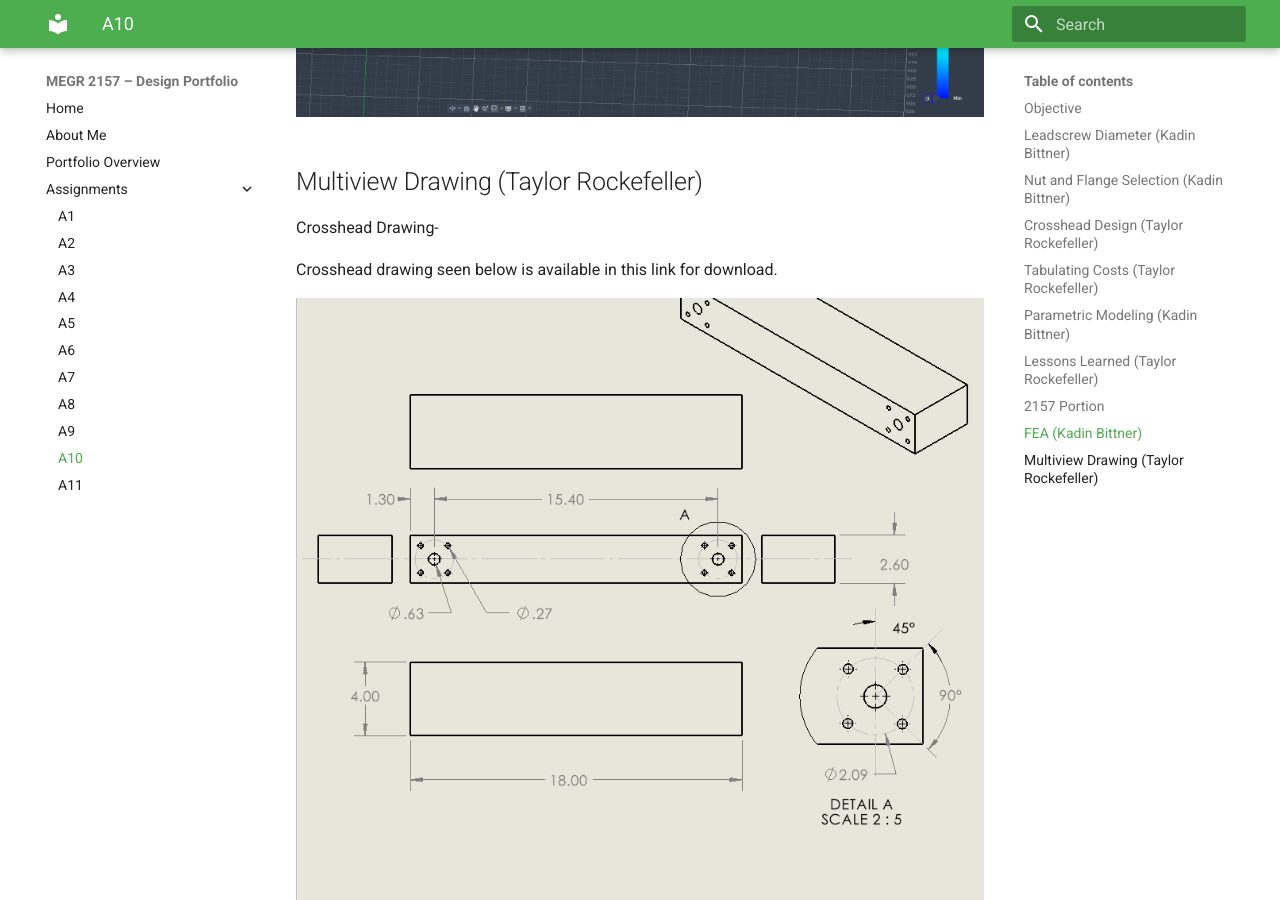
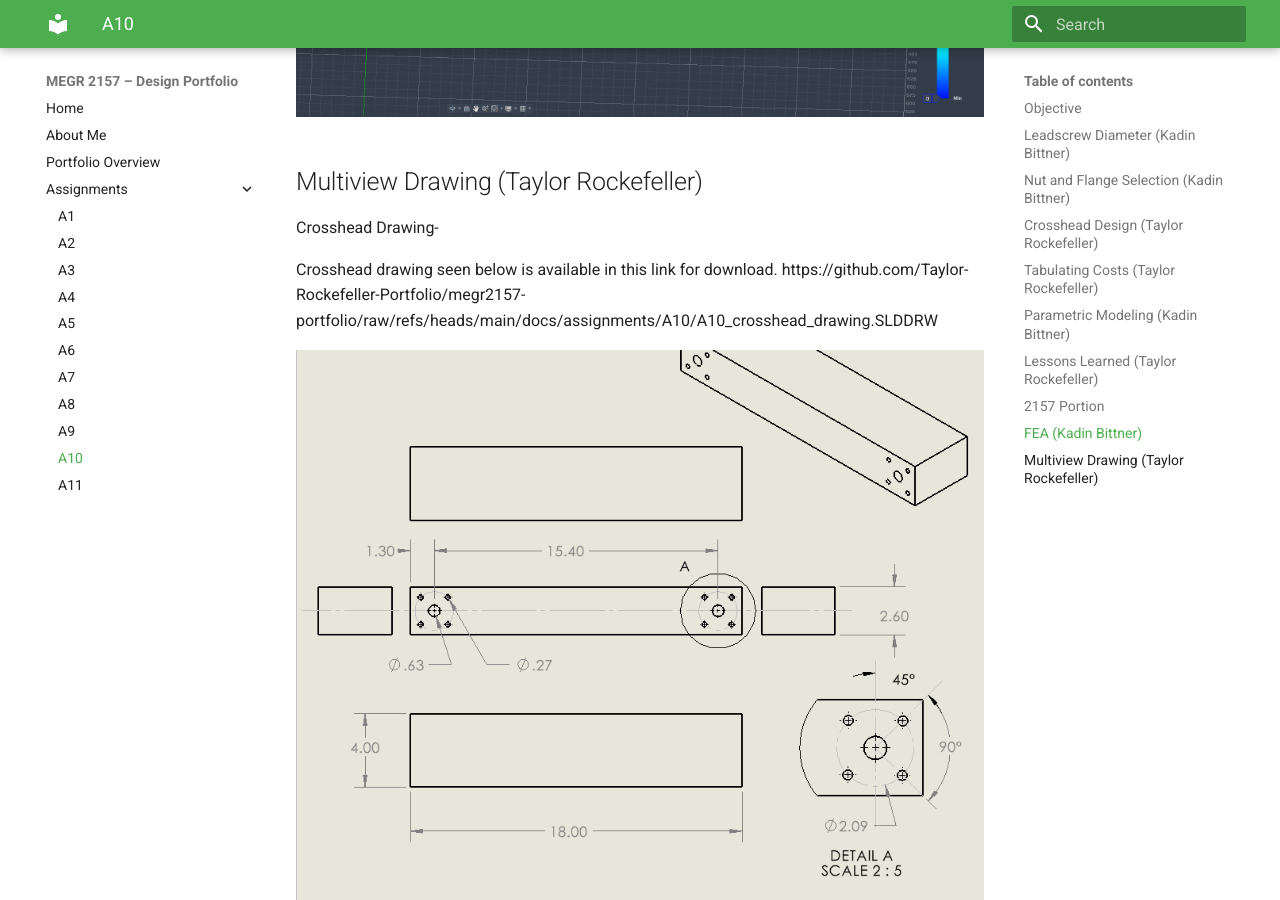
Before and after one commit to Taylor-Rockefeller-Portfolio/megr2157-portfolio, an MkDocs documentation site: the page built from docs/assignments/A10/index.md, in a window 1280 px wide and 900 px high, scrolled down 23476 px. Built offline with MkDocs 1.6.1 and Material for MkDocs 9.7.7, drawn with Linux system fonts in a browser that asks for light colours; part of the change alters nothing that is shown.

Commit message:
Update crosshead drawing download link
Added download link for crosshead drawing.

```diff
--- a/docs/assignments/A10/index.md
+++ b/docs/assignments/A10/index.md
@@ -228,6 +228,7 @@ Crosshead thickness was increased to 4 inches.
 
 Crosshead Drawing-
 
-Crosshead drawing seen below is available in this link for download.
+Crosshead drawing seen below is available in this link for download. https://github.com/Taylor-Rockefeller-Portfolio/megr2157-portfolio/raw/refs/heads/main/docs/assignments/A10/A10_crosshead_drawing.SLDDRW
+
 
 ![](crosshead_drawing.png)
```
